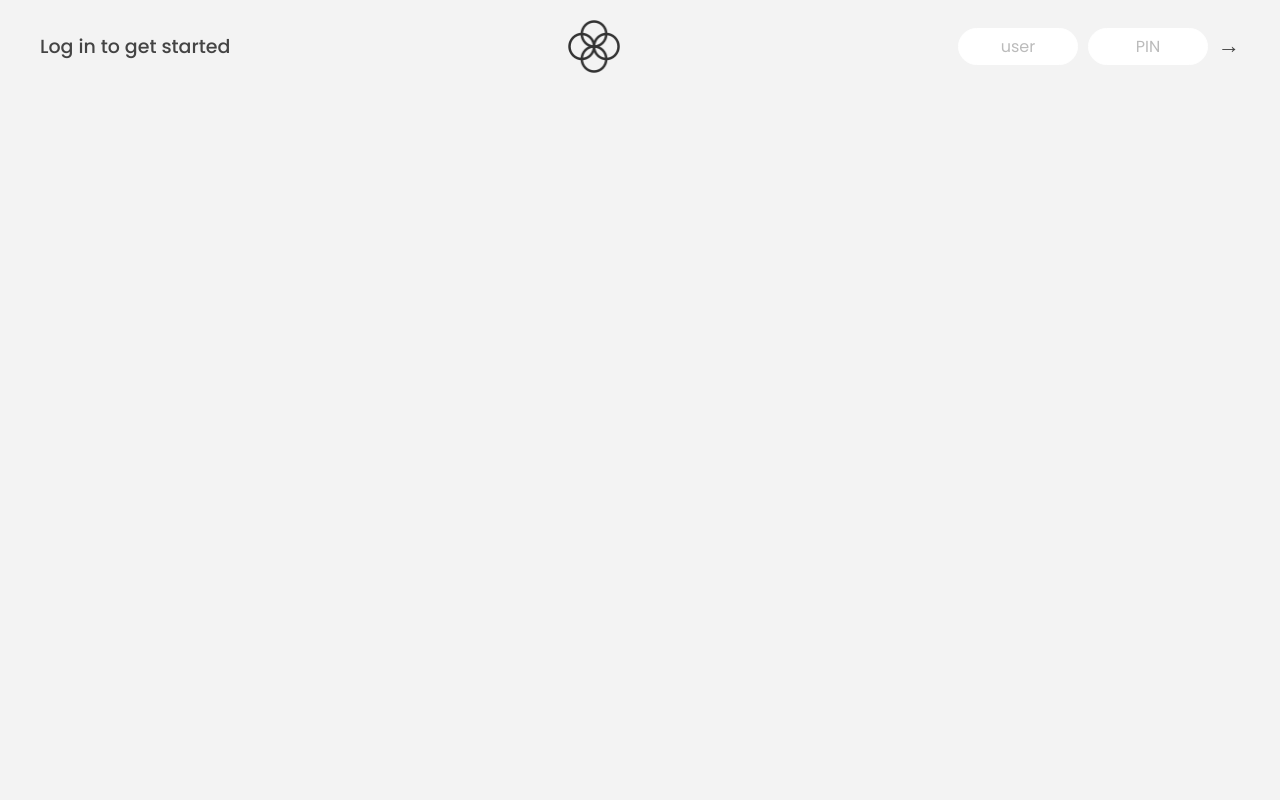
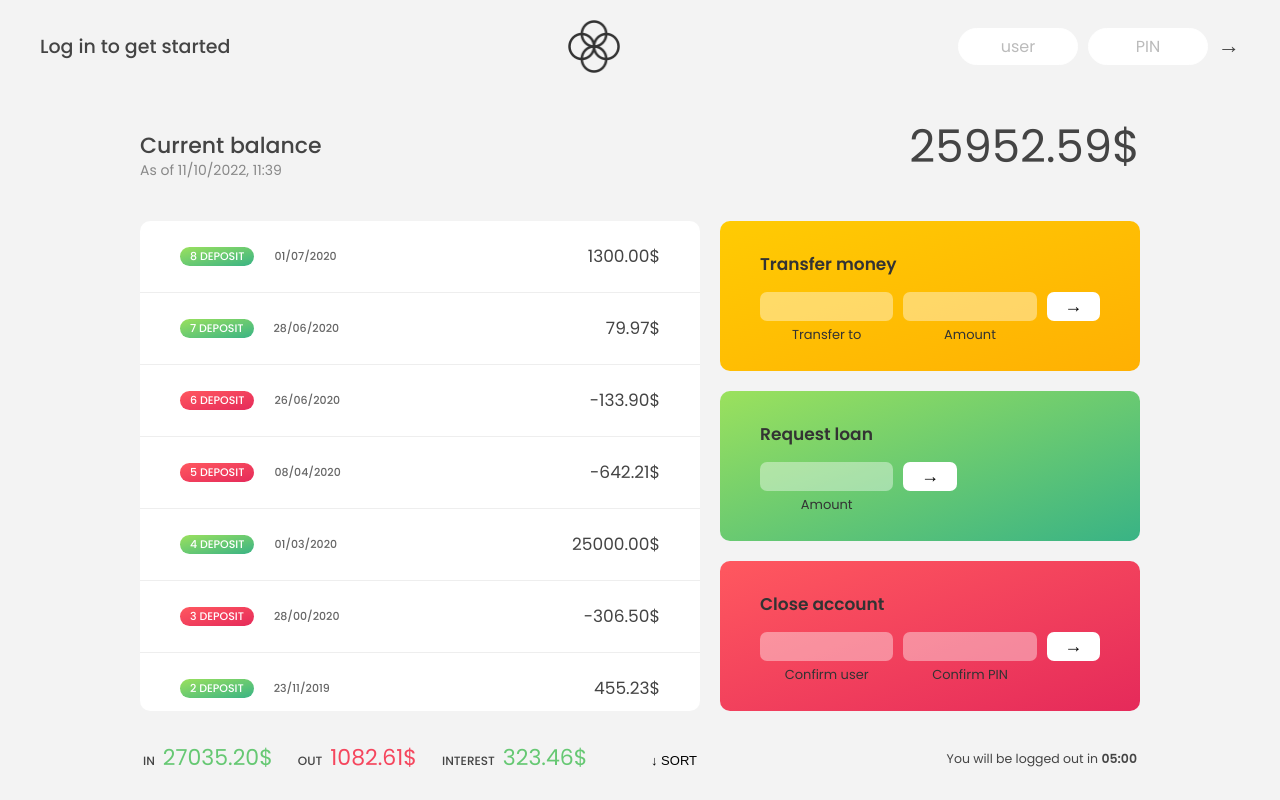
Before and after one commit to oscarHDC/BankApplication, a plain HTML site: page index.html in a window 1280 px wide. Drawn offline with Linux system fonts and the light colour scheme.

Commit message:
Adding dates to the movements, fixing decimals balance numbers and changing some users properties

```diff
--- a/script.js
+++ b/script.js
@@ -7,9 +7,22 @@
 // Data
 const account1 = {
   owner: 'Jonas Schmedtmann',
-  movements: [200, 450, -400, 3000, -650, -130, 70, 1300],
+  movements: [200, 455.23, -306.5, 25000, -642.21, -133.9, 79.97, 1300],
   interestRate: 1.2, // %
   pin: 1111,
+
+  movementsDates: [
+    '2019-11-18T21:31:17.178Z',
+    '2019-12-23T07:42:02.383Z',
+    '2020-01-28T09:15:04.904Z',
+    '2020-04-01T10:17:24.185Z',
+    '2020-05-08T14:11:59.604Z',
+    '2020-07-26T17:01:17.194Z',
+    '2020-07-28T23:36:17.929Z',
+    '2020-08-01T10:51:36.790Z',
+  ],
+  currency: 'EUR',
+  locale: 'pt-PT', // de-DE
 };
 
 const account2 = {
@@ -17,23 +30,22 @@ const account2 = {
   movements: [5000, 3400, -150, -790, -3210, -1000, 8500, -30],
   interestRate: 1.5,
   pin: 2222,
+
+  movementsDates: [
+    '2019-11-01T13:15:33.035Z',
+    '2019-11-30T09:48:16.867Z',
+    '2019-12-25T06:04:23.907Z',
+    '2020-01-25T14:18:46.235Z',
+    '2020-02-05T16:33:06.386Z',
+    '2020-04-10T14:43:26.374Z',
+    '2020-06-25T18:49:59.371Z',
+    '2020-07-26T12:01:20.894Z',
+  ],
+  currency: 'USD',
+  locale: 'en-US',
 };
 
-const account3 = {
-  owner: 'Steven Thomas Williams',
-  movements: [200, -200, 340, -300, -20, 50, 400, -460],
-  interestRate: 0.7,
-  pin: 3333,
-};
-
-const account4 = {
-  owner: 'Sarah Smith',
-  movements: [430, 1000, 700, 50, 90],
-  interestRate: 1,
-  pin: 4444,
-};
-
-const accounts = [account1, account2, account3, account4];
+const accounts = [account1, account2];
 const movements = [200, 450, -400, 3000, -650, -130, 70, 1300];
 
 const currencies = new Map([
@@ -68,26 +80,24 @@ const inputLoanAmount = document.querySelector('.form__input--loan-amount');
 const inputCloseUsername = document.querySelector('.form__input--user');
 const inputClosePin = document.querySelector('.form__input--pin');
 
-/* -------------------SORT MOVEMENTS---------------  */
-
 /* -------------------THIS METHOD PRINT IN THE RESPECTIVE LABEL THE DEPOSITS, WITHDRAWS AND INTEREST---------------  */
 const calcDisplaySummary = function (acc) {
   const inMovs = acc.movements
     .filter(mov => mov > 0)
     .reduce((acc, mov) => acc + mov);
-  labelSumIn.textContent = `${inMovs}$`;
+  labelSumIn.textContent = `${inMovs.toFixed(2)}$`;
 
   const outMovs = acc.movements
     .filter(mov => mov < 0)
     .reduce((acc, mov) => acc + mov, 0);
-  labelSumOut.textContent = `${Math.abs(outMovs)}$`;
+  labelSumOut.textContent = `${Math.abs(outMovs.toFixed(2))}$`;
 
   const interest = acc.movements
     .filter(mov => mov > 0)
     .map(deposit => (deposit * acc.interestRate) / 100)
     .filter(deposit => deposit > 1)
     .reduce((acc, int) => acc + int);
-  labelSumInterest.textContent = `${interest}$`;
+  labelSumInterest.textContent = `${interest.toFixed(2)}$`;
 };
 
 /* -------------------THIS METHOD CALCULATES THE BALANCE OF THE MOVEMENTS AND PRINT IT IN THE BALANCE LABEL ---------------  */
@@ -113,8 +123,10 @@ const createUserName = function (accs) {
 createUserName(accounts);
 
 /*------------------- THIS METHOD ADD THE MOVEMENTS OF THE USER TO THE MOVEMENT'S CONTAINER------------------- */
-const displayMovements = function (movements, sort = false) {
-  const movs = sort ? movements.slice().sort((a, b) => a - b) : movements; //In order to sort the movements
+const displayMovements = function (acc, sort = false) {
+  const movs = sort
+    ? acc.movements.slice().sort((a, b) => a - b)
+    : acc.movements; //In order to sort the movements
 
   containerMovements.innerHTML = ''; //It clears the movement container
 
@@ -122,12 +134,17 @@ const displayMovements = function (movements, sort = false) {
     //Looping the movements of the user
     const type = mov > 0 ? 'deposit' : 'withdrawal'; //Depending on the value, the CSS class will be different(deposit is green, and withdrawl is red)
 
+    const date = new Date(acc.movementsDates[i]);
+    const day = `${date.getDate()}`.padStart(2, 0);
+    const month = `${date.getMonth()}`.padStart(2, 0);
+    const year = date.getFullYear();
+    const displayDate = `${day}/${month}/${year}`;
+
     //Creating the html movement element
     const html = `<div class="movements__row">
-          <div class="movements__type movements__type--${type}">${
-      i + 1
-    } deposit</div>
-          <div class="movements__value">${mov}$</div>
+    <div class="movements__type movements__type--${type}">${i + 1} deposit</div>
+    <div class="movements__date">${displayDate}</div>
+          <div class="movements__value">${mov.toFixed(2)}$</div>
         </div>`;
 
     containerMovements.insertAdjacentHTML('afterbegin', html); //afterbegin stablish in which order the html will be add
@@ -136,14 +153,30 @@ const displayMovements = function (movements, sort = false) {
 
 const updateUI = function (acc) {
   //Display movement
-  displayMovements(acc.movements);
+  displayMovements(acc);
   //Display balance
   calcPrintBalance(acc);
   //Display summary
   calcDisplaySummary(acc);
 };
+
+////////////////////////////////////////////
+let currentAccount;
+currentAccount = account1;
+updateUI(currentAccount);
+containerApp.style.opacity = 100;
+
+const now = new Date();
+const day = `${now.getDate()}`.padStart(2, 0);
+const month = `${now.getMonth()}`.padStart(2, 0);
+const year = now.getFullYear();
+const hour = now.getHours();
+const min = now.getMinutes();
+labelDate.textContent = `${day}/${month}/${year}, ${hour}:${min}`;
+
+////////////////////////////////////////////
+
 /* ------------------ LOG IN ----------------- */
-let currentAccount;
 btnLogin.addEventListener('click', function (event) {
   //Prevent form from submitting
   event.preventDefault();
@@ -172,7 +205,7 @@ btnLogin.addEventListener('click', function (event) {
 
 /* ------------------ TRANSFERS FUNCIONALITY ---------------- */
 btnTransfer.addEventListener('click', function (ev) {
-  ev.preventDefault(); //Preventing the suubmit behaviour
+  ev.preventDefault(); //Preventing the submit behaviour
   const amount = Number(inputTransferAmount.value);
   const receiver = accounts.find(acc => acc.userName === inputTransferTo.value);
   //Cleaning inputs
@@ -186,6 +219,10 @@ btnTransfer.addEventListener('click', function (ev) {
     //Doing transfer
     receiver.movements.push(amount);
     currentAccount.movements.push(-amount);
+
+    //Add transfer date
+    currentAccount.movementsDates.push(new Date().toISOString());
+    receiver.movementsDates.push(new Date().toISOString());
     //Upload the current account info
     updateUI(currentAccount);
   }
@@ -200,6 +237,9 @@ btnLoan.addEventListener('click', function (e) {
     //Condition to get a Loan
     //Adding movement
     currentAccount.movements.push(amount);
+
+    //Add loan date
+    currentAccount.movementsDates.push(new Date().toISOString());
 
     //Updating UI
     updateUI(currentAccount);
@@ -234,6 +274,6 @@ btnClose.addEventListener('click', function (e) {
 let sortStage = false;
 btnSort.addEventListener('click', function (e) {
   e.preventDefault();
-  displayMovements(currentAccount.movements, !sortStage); //In roder to get back to unsort movements
+  displayMovements(currentAccount, !sortStage); //In roder to get back to unsort movements
   sortStage = !sortStage;
 });
--- a/style.css
+++ b/style.css
@@ -88,7 +88,7 @@ nav {
   gap: 2rem;
 
   /* NOTE This creates the fade in/out anumation */
-  opacity: 0;
+  /* opacity: 0; */
   transition: all 1s;
 }
 
```
